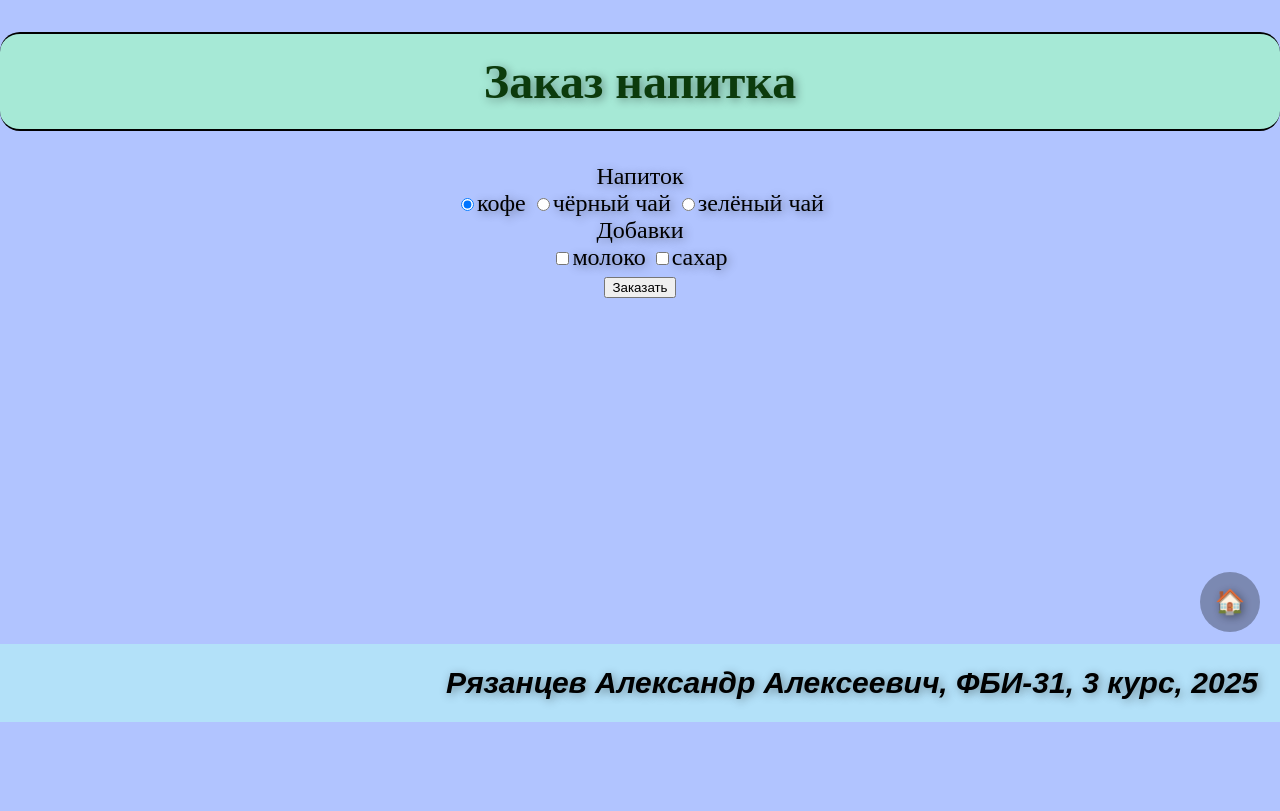
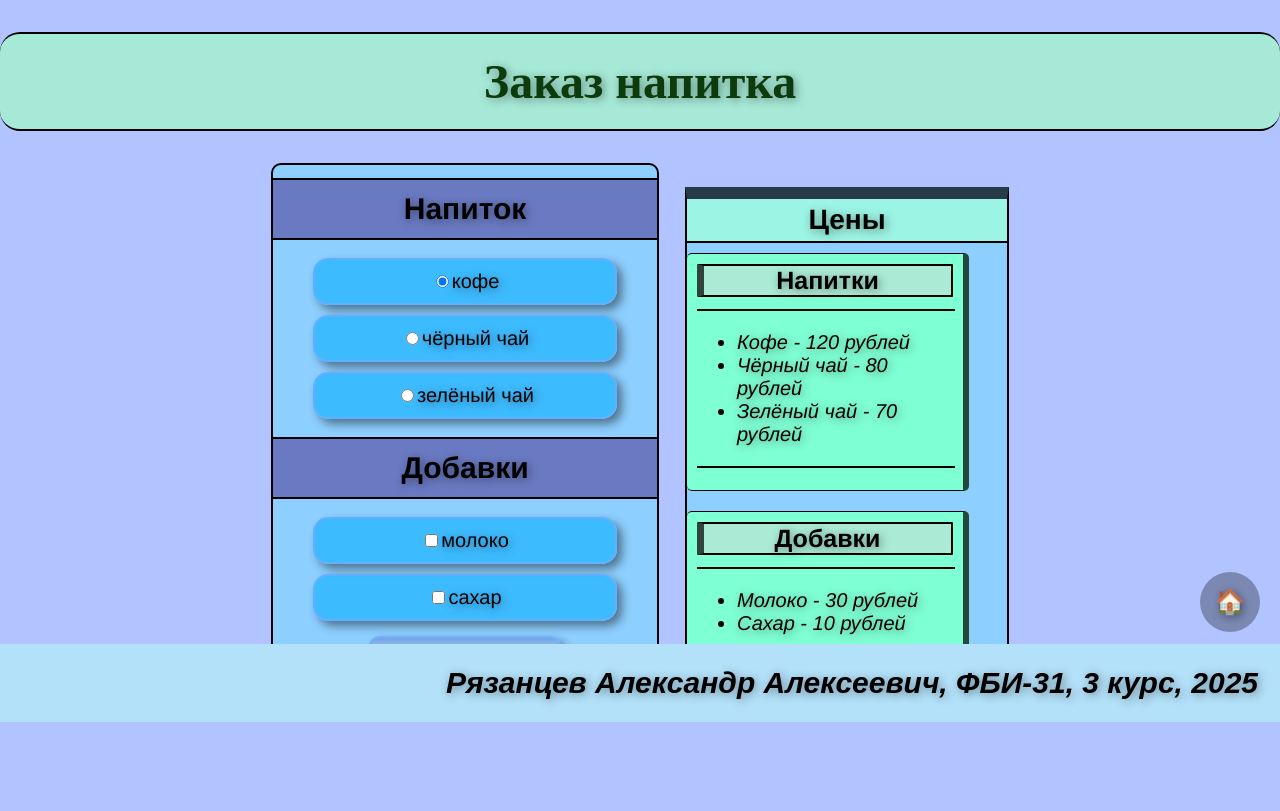
Before and after one commit to sheeshh21/web-back-labs, a Flask app: page /lab3/order in a window 1280 px wide. Shown: the part 78-889 px from the top of the page. Before the commit the page ends 800 px from the top, so only its background shows below. Run offline with Flask 3, Linux system fonts and the light colour scheme.

Commit message:
правки

```diff
--- a/lab3.py
+++ b/lab3.py
@@ -47,6 +47,7 @@ def order():
     return render_template('lab3/order.html')
 
 
+
 @lab3.route('/lab3/pay')
 def pay():
     price = 0
@@ -65,3 +66,10 @@ def pay():
         price += 10
 
     return render_template('/lab3/pay.html', price=price)
+
+
+
+@lab3.route('/lab3/end')
+def end():
+    price = request.args.get('price')
+    return render_template('/lab3/end.html', price=price)
--- a/static/main.css
+++ b/static/main.css
@@ -251,3 +251,160 @@ h1 {
     transition: 0.5s ease;
     color: red;
 }
+
+.block {
+    background-color: rgba(125, 212, 255, 0.678);
+    display: inline-block;
+    border: 2px solid black;
+    width: 30%;
+    border-radius: 10px;
+
+}
+
+.coffee {
+    padding: 5px;
+    padding-left: 40px;
+    padding-right: 40px;
+}
+
+.coffee1 {
+    background-color: rgba(17, 176, 255, 0.648);
+    display: block;
+    padding: 10px;
+    border-radius: 15px;
+    transition: 0.3s ease;
+    border: 2px solid rgb(97, 176, 255);
+    box-shadow: 5px 5px 10px rgba(0, 0, 0, 0.447);
+    font-family: 'Franklin Gothic Medium', 'Arial Narrow', Arial, sans-serif;
+    font-size: 20px;
+}
+
+.coffee1:hover {
+    transform: scale(1.1);
+    transition: 0.3s ease;
+    cursor: pointer;
+    box-shadow: 3px 3px 8px rgba(0, 0, 0, 0.447);
+    border: 2px solid rgb(59, 89, 107);
+}
+
+.coffee:active {
+    transform: scale(0.9);
+    transition: 0.3s ease;
+    opacity: 0.4;
+}
+
+.coffee {
+    transition: 0.5s ease;
+}
+
+.lin {
+    border: 1px solid black;
+    width: 100%;
+}
+
+.button {
+    background: linear-gradient(rgb(114, 165, 226),rgb(211, 224, 255),rgb(114, 165, 226));
+    width: 50%;
+    padding: 13px;
+    margin-bottom: 20px;
+    margin-top: 10px;
+    border-radius: 10px;
+    cursor: pointer;
+    border: 2px solid rgb(115, 176, 251);
+    box-shadow: 5px 5px 10px rgba(0, 0, 0, 0.447);
+    transition: 0.3s ease;
+    font-weight: bold;
+    font-family: 'Franklin Gothic Medium', 'Arial Narrow', Arial, sans-serif;
+    font-size: 20px;
+}
+
+.button:hover {
+    transform: scale(1.1);
+    transition: 0.3s ease;
+    box-shadow: 3px 3px 8px rgba(0, 0, 0, 0.447);
+}
+
+.button:active {
+    transform: scale(0.9);
+    transition: 0.3s ease;
+    opacity: 0.4;
+}
+
+.button {
+    transition: 0.5s ease;
+}
+
+.block2 {
+    font-family: 'Franklin Gothic Medium', 'Arial Narrow', Arial, sans-serif;
+    font-size: 30px;
+    font-weight: bold;
+    background-color: rgba(96, 96, 176, 0.764);
+    border-top: 2px solid black;
+    border-bottom: 2px solid black;
+    padding: 12px;
+    margin-top: 13px;
+    margin-bottom: 13px;
+}
+
+.price {
+    background-color: rgba(125, 212, 255, 0.678);
+    display: inline-block;
+    border: 2px solid black;
+    width: 25%;
+    font-family: 'Franklin Gothic Medium', 'Arial Narrow', Arial, sans-serif;
+    font-size: 24px;
+    border-top: 12px solid rgba(0, 0, 0, 0.712);
+    margin-left: 20px;
+}
+
+.price1 {
+    font-family: 'Franklin Gothic Medium', 'Arial Narrow', Arial, sans-serif;
+    font-size: 28px;
+    font-weight: bold;
+    border-bottom: 2px solid black;
+    padding: 5px;
+    background-color: rgba(161, 255, 220, 0.764);
+}
+
+.napitki {
+    background-color: aquamarine;
+    padding: 10px;
+    width: 80%;
+    border-right: 6px solid rgba(0, 0, 0, 0.712);
+    border-top: 1px solid black;
+    border-bottom: 1px solid black;
+    text-align: left;
+    border-radius: 5px;
+    margin-top: 10px;
+}
+
+.napitki1 {
+    font-style: italic;
+    font-size: 20px;
+}
+
+.dobavki {
+    background-color: aquamarine;
+    padding: 10px;
+    margin-top: 20px;
+    width: 80%;
+    border-right: 6px solid rgba(0, 0, 0, 0.712);
+    border-top: 1px solid black;
+    border-bottom: 1px solid black;
+    text-align: left;
+    border-radius: 5px;
+    text-align: left;
+
+}
+
+.zagl {
+    border-top: 2px solid black;
+    border-right: 2px solid black;
+    border-left: 7px solid rgba(0, 0, 0, 0.712);
+    border-bottom: 2px solid black;
+    text-align: center;
+    font-size: 25px;
+    padding: 0px;
+    background-color: rgb(171, 235, 214);
+    border-radius: 1px;
+}
--- a/templates/lab3/order.html
+++ b/templates/lab3/order.html
@@ -7,28 +7,61 @@
 {% block main %}
     <h1>Заказ напитка</h1>
 
-    <form action="/lab3/pay">
-        <div>Напиток</div>
-        <label>
-            <input type="radio" value="cofee" name="drink" checked>кофе
+    <form class="block" action="/lab3/pay">
+        <div class="block2">Напиток</div>
+            <div class="coffee">
+                <label class="coffee1">
+                    <input type="radio" value="cofee" name="drink" checked>кофе<br>
                 </label>
-        <label>
-            <input type="radio" value="black-tea" name="drink">чёрный чай
+            </div>
+            <div class="coffee">
+                <label class="coffee1">
+                    <input type="radio" value="black-tea" name="drink">чёрный чай<br>
                 </label>
-        <label>
+            </div>
+            <div class="coffee">
+                <label class="coffee1">
                     <input type="radio" value="green-tea" name="drink">зелёный чай
                 </label>
+            </div>
 
-        <div>Добавки</div>
-        <label>
-            <input type="checkbox" name="milk">молоко
+            <div class="block2">Добавки</div>
+                <div class="coffee">
+                    <label class="coffee1">
+                        <input type="checkbox" name="milk">молоко<br>
                     </label>
-        <label>
+                </div>
+                <div class="coffee">
+                    <label class="coffee1">
                         <input type="checkbox" name="sugar">сахар
                     </label>
+                </div>
 
         <div>
-            <button type="submit">Заказать</button>
+            <button class="button" type="submit">Заказать</button>
         </div>
     </form>
+    <form class="price">
+        <div class="price1">Цены</div>
+        <div class="napitki">
+            <div class="zagl">Напитки</div>
+            <hr class="lin">
+            <ul class="napitki1">
+                <li>Кофе - 120 рублей</li>
+                <li>Чёрный чай - 80 рублей</li>
+                <li>Зелёный чай - 70 рублей</li>
+            </ul>
+            <hr class="lin">
+        </div>
+        <div class="dobavki">
+            <div class="zagl">Добавки</div>
+            <hr class="lin">
+            <ul class="napitki1">
+                <li>Молоко - 30 рублей</li>
+                <li>Сахар - 10 рублей</li>
+            </ul>
+            <hr class="lin">
+        </div>
+
+    </form>
 {% endblock %}
--- a/templates/lab3/pay.html
+++ b/templates/lab3/pay.html
@@ -11,7 +11,9 @@
         Сумма к оплате: {{ price }}
     </div>
 
-    <form action="/lab3/success">
+    <form action="/lab3/end">
+        <input type="hidden" name="price" value="{{ price }}">
+
         <div>Номер банковской карты:</div>
         <label>
             <input type="text" name="card" pattern="\d{16}">
@@ -28,7 +30,7 @@
         </label>
 
         <div>
-            <button type="submit">Оплатить</button>
+            <button type="submit">Оплатить</button><br>
             <a href="/lab3/order">Отказаться</a>
         </div>
     </form>
--- a/templates/none_flower.html
+++ /dev/null
@@ -1,5 +0,0 @@
-{% extends "base.html" %}
-{# Основной контент: #}
-{% block main %}
-    <div>Вы походу не задали имя цветка...</div>
-{% endblock %}
```
Also changed, not shown: templates/berry.html (deleted, +0 -15 lines), templates/books.html (deleted, +0 -16 lines), templates/example.html (deleted, +0 -55 lines), templates/filter.html (deleted, +0 -15 lines), templates/flowers_advanced.html (deleted, +0 -30 lines), templates/lab2.html (deleted, +0 -26 lines), templates/spisok_flower.html (deleted, +0 -24 lines). Lines whose indentation alone changed are shown as unchanged.
